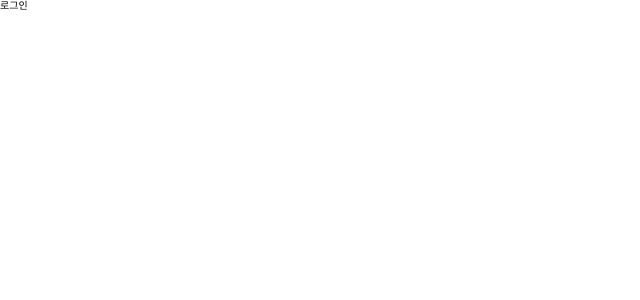
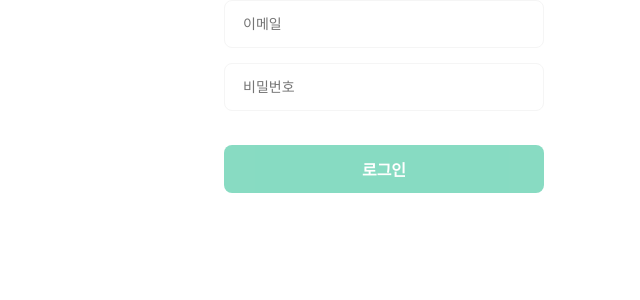
Before and after one commit to MyTumblerDiary/MTD-front, a Next.js app: page /login in a window 1280 px wide. Shown: the top 300 px of the page, without its empty margins (0-640 px from the left). Built offline with nearby package versions, Linux system fonts and the light colour scheme.

Commit message:
feat: 로그인 페이지에 로그인폼 컴포넌트 추가

```diff
--- a/src/pages/login.tsx
+++ b/src/pages/login.tsx
@@ -1,7 +1,14 @@
+import PageHead from '@/components/Head/Head';
 import Layout from '../components/Layout/Layout';
+import LoginForm from '@/components/Login/LoginForm/LoginForm';
 
 export default function Login() {
-  return <div> 로그인</div>;
+  return (
+    <div>
+      <PageHead title='로그인' />
+      <LoginForm />
+    </div>
+  );
 }
 
 Login.getLayout = function getLayout(page: React.ReactElement) {
```
